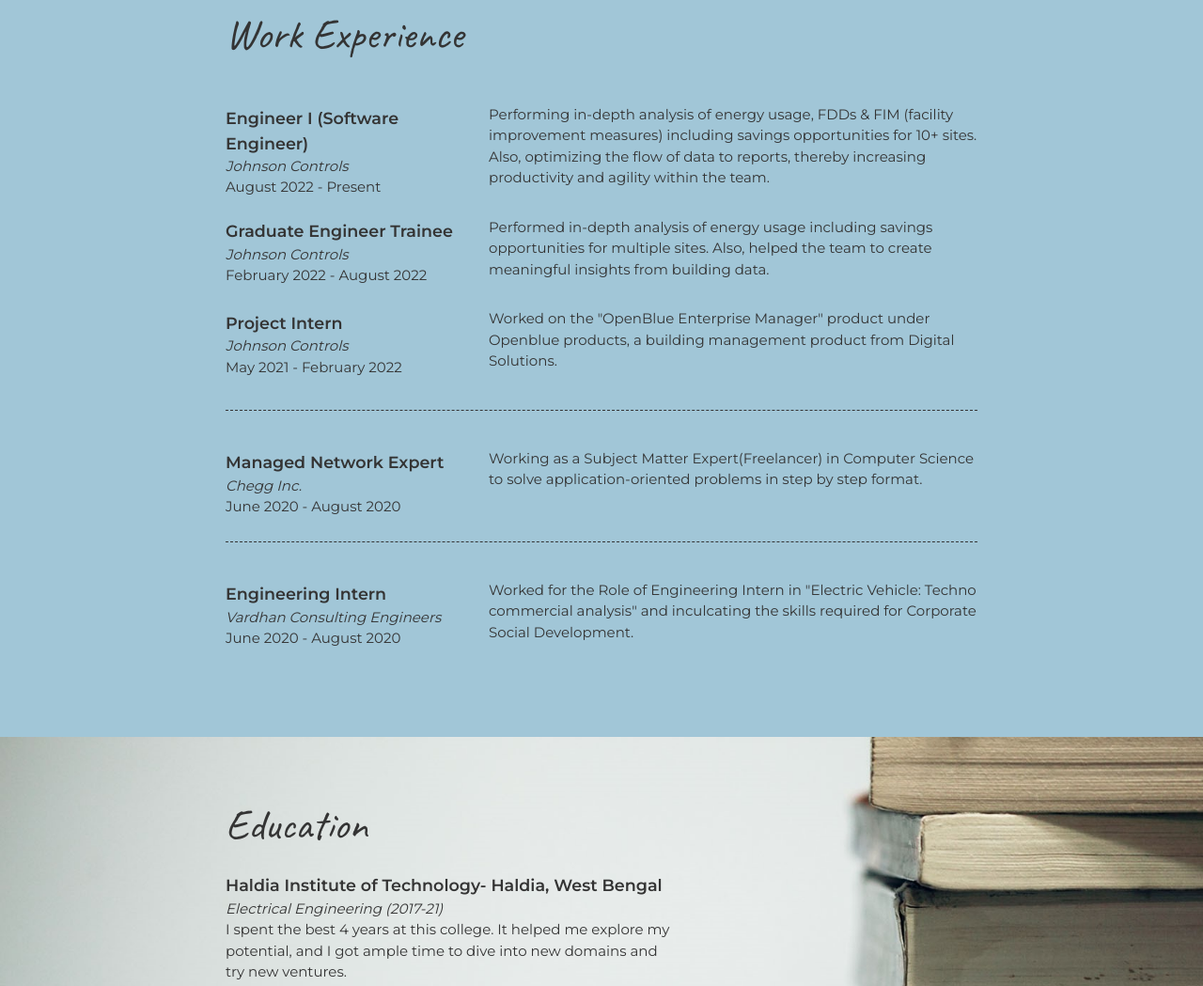
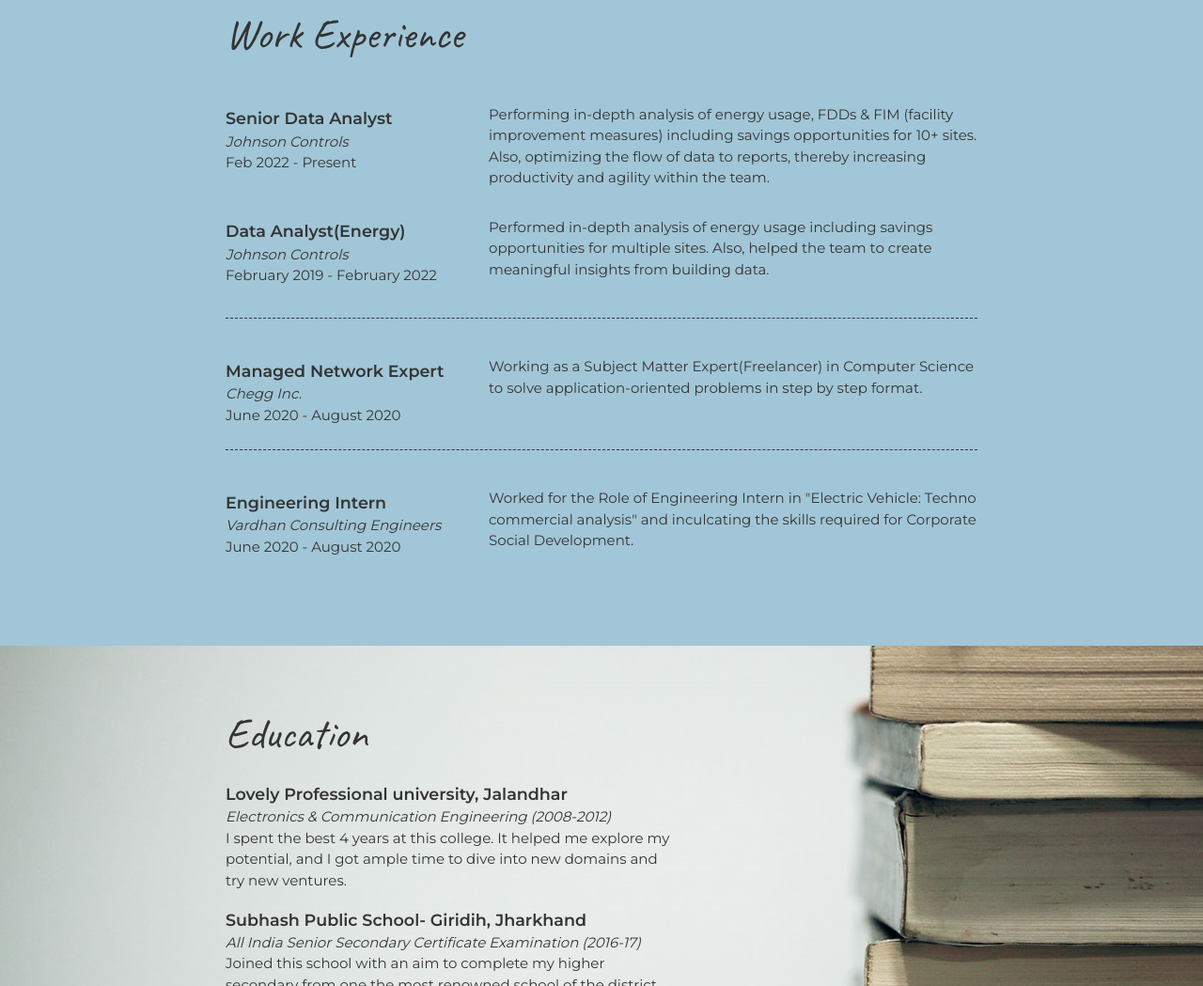
Before and after one commit to ShivaniPrasad-ece/shivaniprasad.github.io, a plain HTML site: page index.html in a window 1280 px wide. Shown: the part 1307-2356 px from the top of the page at 94% size. Drawn offline with Linux system fonts and the light colour scheme.

Commit message:
Update index.html

```diff
--- a/index.html
+++ b/index.html
@@ -16,7 +16,7 @@
         <h2>Senior Data Analyst | Project management</h2>
 
         <p>I am data enthusiast working as a Senior data analyst at Johnson Controls in OpenBlue Insights team.</p>
-<p>Having a professional experience in PowerBi, I help teams customers to achieve their business goals by developing PowerBi reports and providing them in-depth analysis of energy usage, FDDs & FIM (facility improvement measures) including savings opportunities using domain knowledge and dada analytics.</p>
+<p>Having a professional experience in PowerBi, I help teams customers to achieve their business goals by developing PowerBi reports and providing them in-depth analysis of energy usage, FDDs & FIM (facility improvement measures) including savings opportunities using domain knowledge and data analytics.</p>
 </div>
       </header>
 
@@ -51,30 +51,27 @@
         <!-- Copy this whole <section> block to add more jobs. -->
         <section class="job-item">
           <div class="job-details">
-            <h3>Engineer I (Software Engineer)</h3>
+            <h3>Senior Data Analyst</h3>
             <p>Johnson Controls</p>
-            <p>August 2022 - Present</p>
+            <p>Feb 2022 - Present</p>
           </div>
           <div class="job-summary">
           <p>Performing in-depth analysis of energy usage, FDDs & FIM (facility improvement measures) including savings opportunities for 10+ sites. Also, optimizing the flow of data to reports, thereby increasing productivity and agility within the team.</p>
         </div>
           <div class="job-details">
-            <h3>Graduate Engineer Trainee</h3>
+            <h3>Data Analyst(Energy)</h3>
             <p>Johnson Controls</p>
-            <p>February 2022 - August 2022</p>
+            <p>February 2019 - February 2022</p>
           </div>
           <div class="job-summary">
           <p>Performed in-depth analysis of energy usage including savings opportunities for multiple sites. Also, helped the team to create meaningful insights from building data. </p>
         </div>
-        <div class="job-details">
 
-          <h3>Project Intern</h3>
-          <p>Johnson Controls</p>
-          <p>May 2021 - February 2022</p>
-        </div>
-        <div class="job-summary">
-        <p>Worked on the "OpenBlue Enterprise Manager" product under Openblue products, a building management product from Digital Solutions.</p>
-        </div>
+
+
+
+
+
         </section>
 
         <section class="job-item">
@@ -113,8 +110,8 @@
 
         <!-- Copy this whole <section> block to add more schools. -->
         <section>
-          <h3>Haldia Institute of Technology- Haldia, West Bengal</h3>
-          <p>Electrical Engineering (2017-21)</p>
+          <h3>Lovely Professional university, Jalandhar</h3>
+          <p>Electronics & Communication Engineering (2008-2012)</p>
           <p>I spent the best 4 years at this college. It helped me explore my potential, and I got ample time to dive into new domains and try new ventures.</p>
         </section>
         <section>
@@ -185,10 +182,9 @@
 
         <!-- Social media and contact links. Add or remove any networks. -->
         <ul class="contact-list">
-          <li><a href="mailto:swarnimjalan@gmail.com">Email</a></li>
-          <li><a href="https://www.linkedin.com/in/swarnim-jalan/" target="_blank">LinkedIn</a></li>
-          <li><a href="https://www.hackerrank.com/swarnim_jalan?hr_r=1" target="_blank">HackerRank</a></li>
-          <li><a href="https://twitter.com/Swarnim_Jalan" target="_blank">Twitter</a></li>
+          <li><a href="mailto:shivanipd.ece@gmail.com">Email</a></li>
+          <li><a href="www.linkedin.com/in/shivani-prasad-ece/" target="_blank">LinkedIn</a></li>
+
 
         </ul>
       </div>
```
